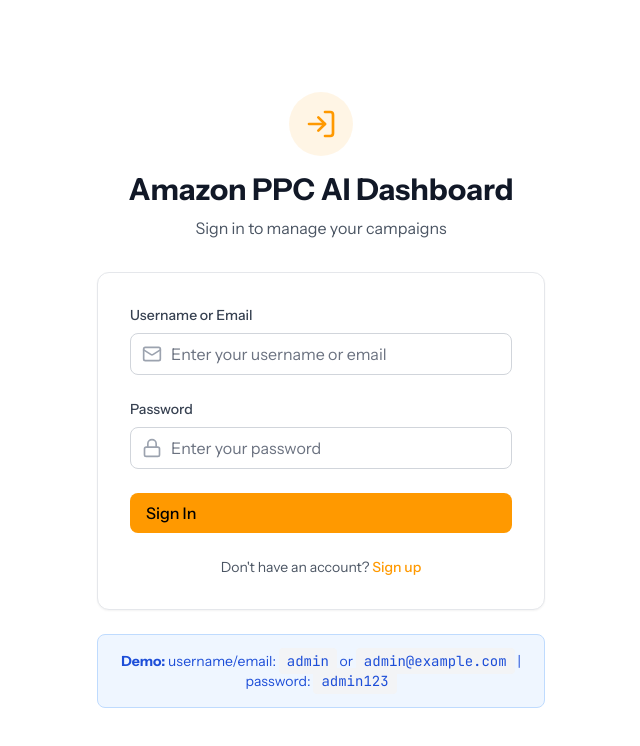
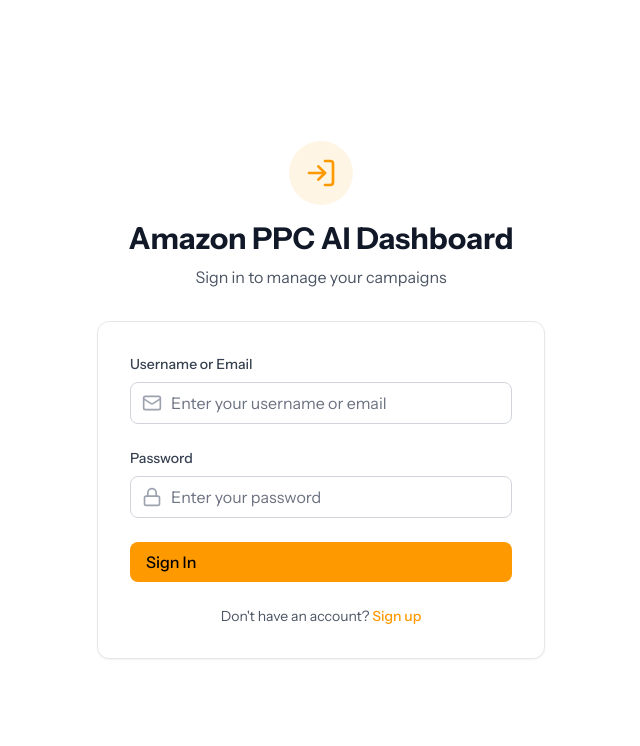
Before and after one commit to coredev25/Amazon_Ads_API, a Next.js app in the folder dashboard/frontend/: page /login in a window 1280 px wide. Shown: the top 746 px of the page, without its empty margins (319-959 px from the left). Built offline with nearby package versions, Linux system fonts and the light colour scheme; no server answers.

Commit message:
update: remove demo credential

```diff
--- a/dashboard/frontend/src/app/login/page.tsx
+++ b/dashboard/frontend/src/app/login/page.tsx
@@ -119,13 +119,6 @@
             </p>
           </div>
         </div>
-
-        {/* Demo Credentials */}
-        <div className="mt-6 p-4 rounded-lg bg-blue-50 border border-blue-200">
-          <p className="text-sm text-blue-700 text-center">
-            <strong>Demo:</strong> username/email: <code className="bg-gray-100 px-2 py-1 rounded">admin</code> or <code className="bg-gray-100 px-2 py-1 rounded">admin@example.com</code> | password: <code className="bg-gray-100 px-2 py-1 rounded">admin123</code>
-          </p>
-        </div>
       </div>
     </div>
   );
```
